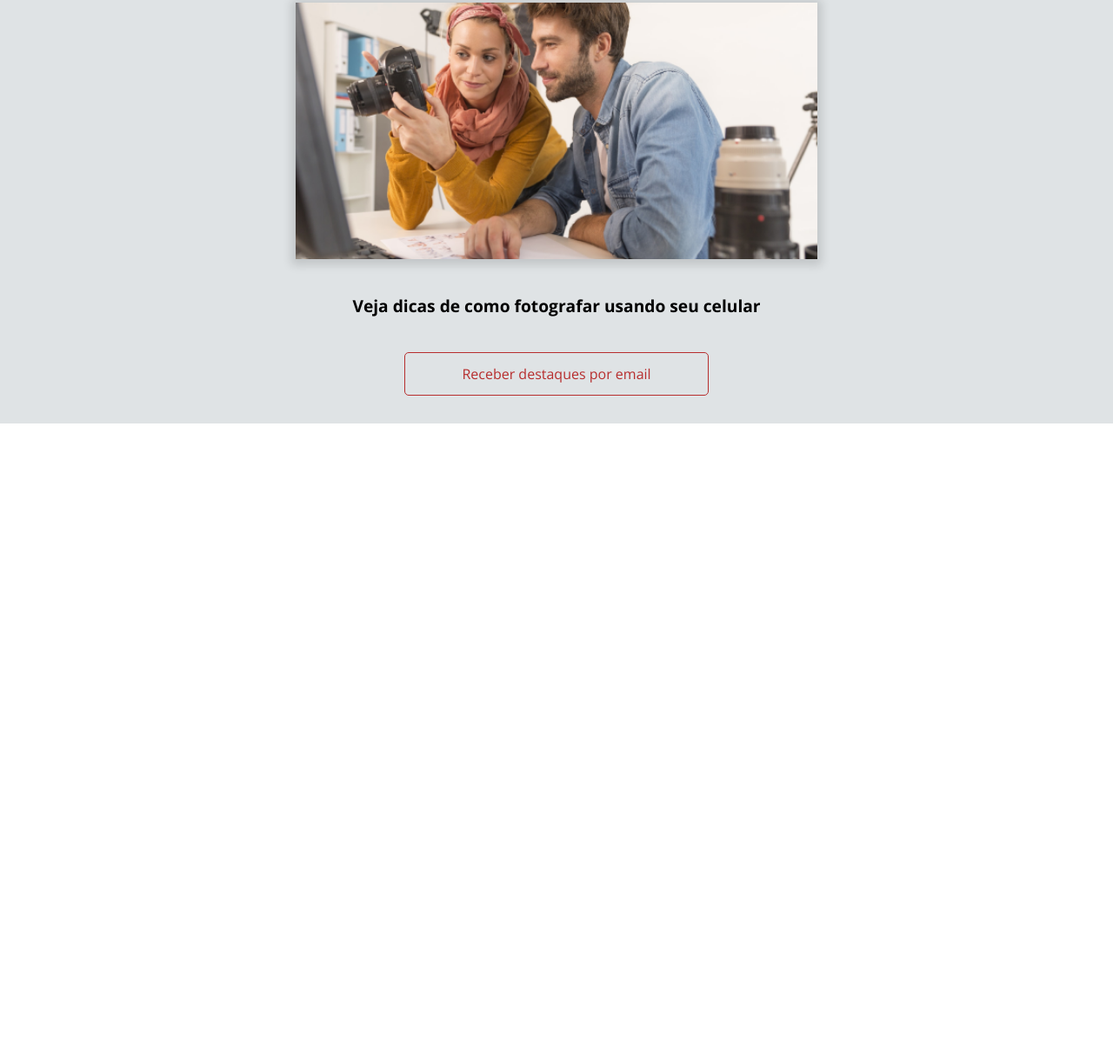
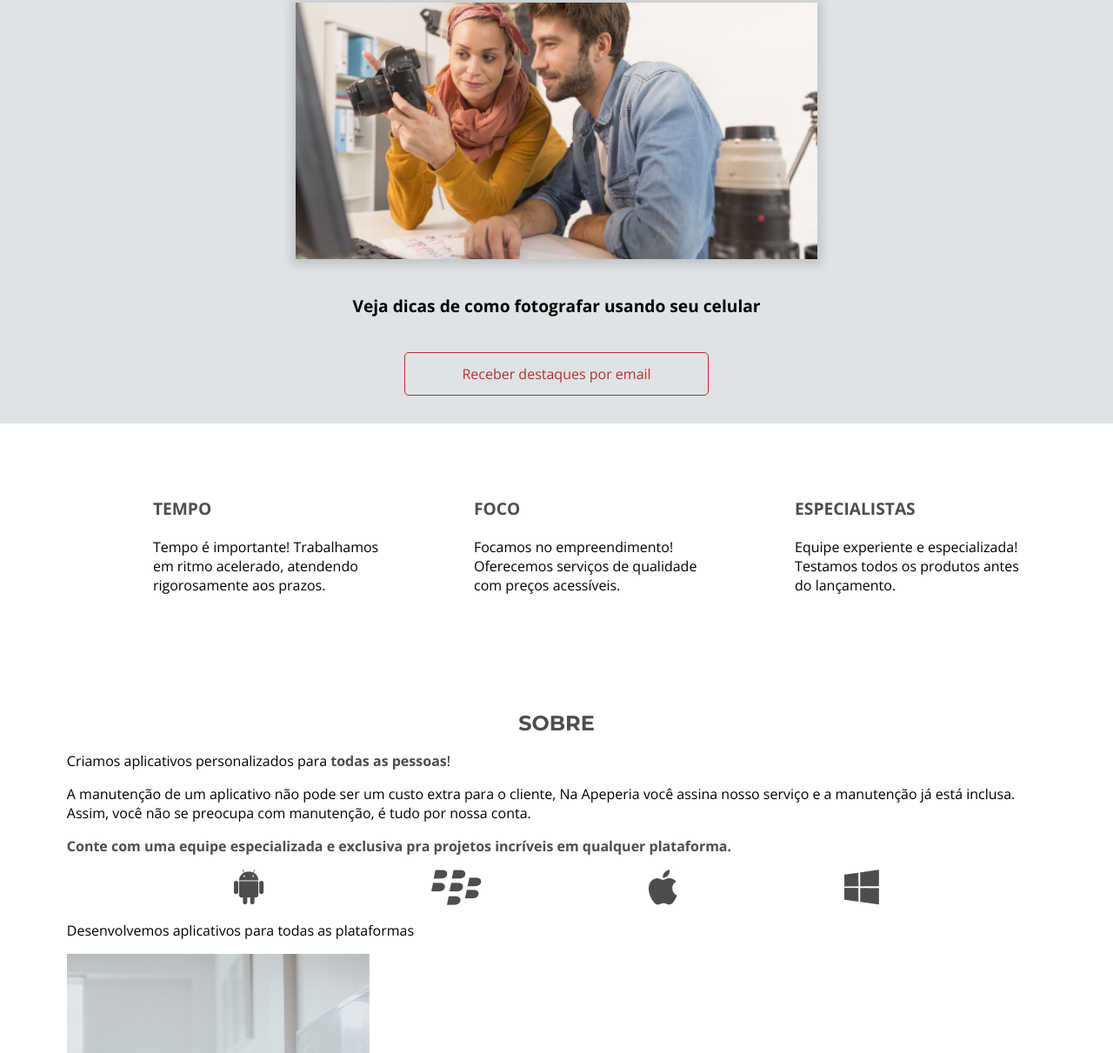
Before and after one commit to wellison-md/curso-design-responsivo-alura, a plain HTML site: page index.html in a window 1280 px wide. Shown: the part 909-2120 px from the top of the page at 87% size. Before the commit the page ends 1396 px from the top, so only its background shows below. Drawn offline with nearby package versions, Linux system fonts and the light colour scheme.

Commit message:
aula 03.1

```diff
--- /dev/null
+++ b/css/diferenciais.css
@@ -0,0 +1,31 @@
+.diferenciais {
+    padding-top: 3.5rem;
+    padding-bottom: 3.5rem;
+}
+
+.diferenciais__lista {
+    display: flex;
+    flex-wrap: wrap;
+    justify-content: space-evenly;
+}
+
+.diferenciais__item {
+    max-width: 350px;
+
+    box-sizing: border-box;
+
+    padding: 2rem 0 2rem 5rem;
+}
+
+.item__titulo {
+    color: var(--cinza-escuro);
+    font-weight: 700;
+    font-size: 1.2rem;
+    text-transform: uppercase;
+
+    margin-bottom: 1.5rem;
+}
+
+.item__texto {
+    line-height: normal;
+}
--- /dev/null
+++ b/css/sobre.css
@@ -0,0 +1,34 @@
+.sobre {
+    padding-top: 3rem;
+    padding-bottom: 3rem;
+}
+
+.sobre__titulo {
+    color: var(--cinza-escuro);
+    font-weight: 700;
+    font-size: 1.5rem;
+    font-family: var(--montserrat);
+    text-transform: uppercase;
+    text-align: center;
+
+    margin-bottom: 1.25rem;
+}
+
+.sobre__texto {
+    line-height: normal;
+
+    margin-bottom: 1rem;
+}
+
+.sobre__texto--destaque {
+    color: var(--cinza-escuro);
+    font-weight: 700;
+}
+
+.sobre__plataformas {
+    display: flex;
+    flex-wrap: wrap;
+    justify-content: space-evenly;
+
+    margin-bottom: 1rem;
+}
--- a/index.html
+++ b/index.html
@@ -13,6 +13,8 @@
     <link rel="stylesheet" href="css/cabecalho.css">
     <link rel="stylesheet" href="css/chamada.css">
     <link rel="stylesheet" href="css/destaques.css">
+    <link rel="stylesheet" href="css/diferenciais.css">
+    <link rel="stylesheet" href="css/sobre.css">
   </head>
   <body>
       <header class="cabecalho">
@@ -36,7 +38,9 @@
         </section>
 
         <section class="destaques container">
+
           <h2 class="destaques__titulo">Destaques</h2>
+
           <a href="#">
             <figure class="destaques__painel">
               <img src="img/comecando-criar-logotipo.png" alt="Painel do post sobre criação de logotipo" class="destaques__painel-imagem">
@@ -44,14 +48,58 @@
               </figcaption>
             </figure>
           </a>
+
           <a href="#">
             <figure class="destaques__painel">
               <img src="img/dicas-fotografia.png" alt="Painel do post sobre fotografia com celular" class="destaques__painel-imagem">
               <figcaption class="destaques__painel-texto">Veja dicas de como fotografar usando seu celular
               </figcaption>
             </figure>
-          </a><a href="#" class="destaques__botao botao">Receber destaques por email
-          </a></section>
+          </a>
+
+          <a href="#" class="destaques__botao botao">Receber destaques por email</a>
+        </section>
+
+        <section class="diferenciais container">
+          <ul class="diferenciais__lista">
+              <li class="diferenciais__item">
+                  <h2 class="item__titulo">Tempo</h2>
+                  <p class="item__texto">Tempo é importante! Trabalhamos em ritmo acelerado, atendendo rigorosamente aos prazos.</p>
+              </li>
+
+              <li class="diferenciais__item">
+                  <h2 class="item__titulo">Foco</h2>
+                  <p class="item__texto">Focamos no empreendimento! Oferecemos serviços de qualidade com preços acessíveis.</p>
+              </li>
+
+              <li class="diferenciais__item">
+                  <h2 class="item__titulo">Especialistas</h2>
+                  <p class="item__texto">Equipe experiente e especializada! Testamos todos os produtos antes do lançamento.</p>
+              </li>
+          </ul>
+        </section>
+
+        <section class="sobre container">
+          <div class="sobre__conteudo">
+              <h2 class="sobre__titulo">Sobre</h2>
+              <p class="sobre__texto">Criamos aplicativos personalizados para <strong class="sobre__texto--destaque">todas as pessoas</strong>!</p>
+              <p class="sobre__texto">
+                  A manutenção de um aplicativo não pode ser um custo extra para o cliente, Na Apeperia você assina nosso serviço e a manutenção já está inclusa. Assim, você não se preocupa com manutenção, é tudo por nossa conta.
+              </p>
+              <p class="sobre__texto sobre__texto--destaque sobre__texto--divisao">
+                  Conte com uma equipe especializada e exclusiva pra projetos incríveis em qualquer plataforma.
+              </p>
+              <ul class="sobre__plataformas">
+                  <li><img src="img/android.png" alt="Ícone do Android"></li>
+                  <li><img src="img/blackberry.png" alt="Ícone da Blackberry"></li>
+                  <li><img src="img/apple.png" alt="Ícone da Apple"></li>
+                  <li><img src="img/windowsphone.png" alt="Ícone da Microsoft"></li>
+              </ul>
+              <p class="sobre__texto">Desenvolvemos aplicativos para todas as plataformas</p>
+          </div>
+          <img src="img/sobre-apeperia.png" alt="Sobre a Apeperia" class="sobre__imagem">
+      </section>
+
 
 
       </main>
```
